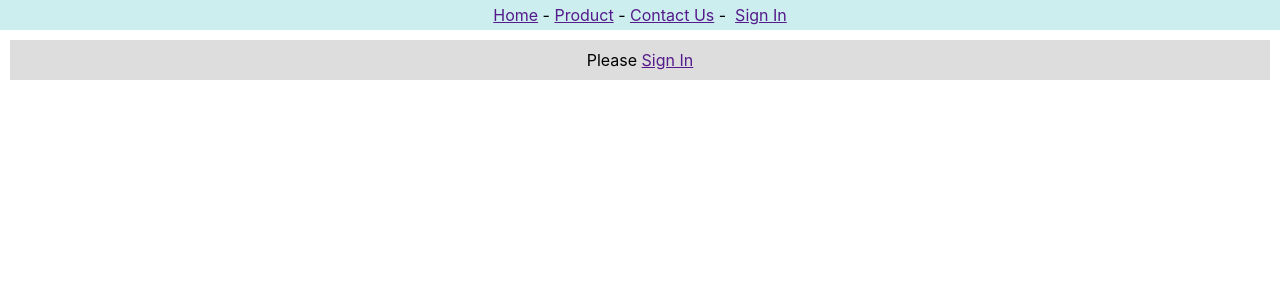
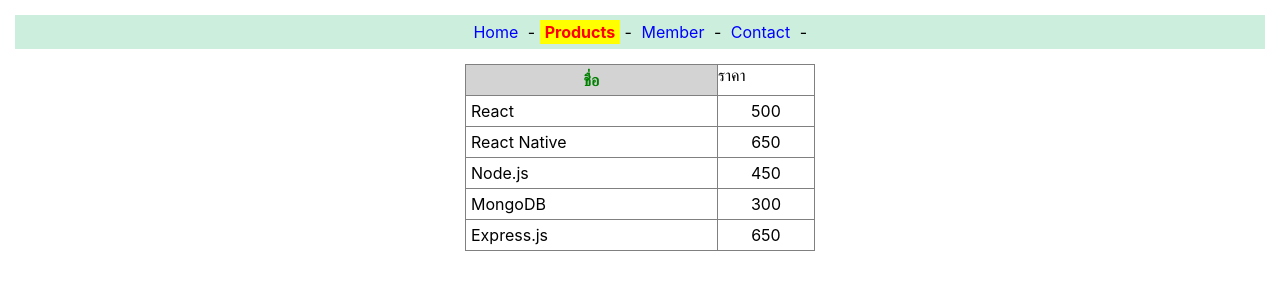
Before and after one commit to Wanderer-dvl/app1, a React (Create React App) app: page /products in a window 1280 px wide. Shown: the top 300 px of the page. Built offline with nearby package versions, Linux system fonts and the light colour scheme.

Commit message:
create router2 router3

```diff
--- a/package.json
+++ b/package.json
@@ -9,6 +9,7 @@
     "@testing-library/user-event": "^13.5.0",
     "react": "^19.2.7",
     "react-dom": "^19.2.7",
+    "react-router-dom": "^7.18.3",
     "react-scripts": "5.0.1",
     "web-vitals": "^2.1.4"
   },
--- a/src/App.js
+++ b/src/App.js
@@ -6,14 +6,13 @@
 import Header2 from './context-header2'
 import {userContext} from './context'
 import Content2 from './context-content2';
+import Router2 from './router2';
+import Router3 from './router3';
 
 export default function App() {
   const [user,setUser] = React.useState("")
 
   return (
-    <userContext.Provider value={[user, setUser]}>
-      <Header2 />
-      <Content2 />
-      </userContext.Provider>
+    <Router3/>
   )
 }
--- /dev/null
+++ b/src/home.js
@@ -0,0 +1,13 @@
+import React from 'react';
+
+export default function Home(){
+    return(
+        <p style={{textAlign:'center'}}>
+            <h3>ยินดีต้อนรับสู่ React Store</h3>
+            รายชื่อ <a href="/products">สินค้า</a> ที่เรามีจำหน่าย
+            <br/>
+            เเต่ท่านต้องเป็น <a href="/member">สมาชิก</a> จึงจะสั่งซื้อได้ <br/>
+            หากมีข้อสงสัย กรุณา <a href='/contact'>ติดต่อเรา</a>
+        </p>
+    )
+}
--- /dev/null
+++ b/src/member.js
@@ -0,0 +1,6 @@
+import React from 'react';
+export default function Member(){
+return (
+    <div style={{textAlign:'center'}}>Member Page</div>
+)
+}
--- /dev/null
+++ b/src/navlink.css
@@ -0,0 +1,17 @@
+.nav{
+    background-color: #ced;
+    padding: 7px;
+    text-align: center;
+    margin: 15px;
+}
+.menu{
+    color: blue;
+    text-decoration: none;
+    padding: 2px 5px;
+}
+.active_menu{
+    color: red;
+    background-color: yellow;
+    text-decoration: none;
+    padding: 2px 5px;
+}
--- /dev/null
+++ b/src/product.js
@@ -0,0 +1,24 @@
+import React from 'react';
+import './products.css'
+export default class Products extends React.Component {
+    data = [
+        ['React',500],
+        ['React Native',650],
+        ['Node.js',450],
+        ['MongoDB',300],
+        ['Express.js',650]
+    ]
+    render(){
+        return (
+            <table border="1">
+                <tr><th>ชื่อ</th>ราคา</tr>
+                {
+                    this.data.map(d => {
+                        return <tr><td>{d[0]}</td><td>{d[1]}</td></tr>
+                    })
+                }
+            </table>
+        )
+    }
+
+}
--- /dev/null
+++ b/src/products.css
@@ -0,0 +1,15 @@
+table{
+     width: 350px;
+     border-collapse: collapse;
+     margin: auto;
+}
+th{
+    background-color: lightgray;
+    color: green;
+}
+th,td{
+    padding: 5px;
+}
+td:nth-child(2){
+    text-align: center;
+}
--- /dev/null
+++ b/src/router2.js
@@ -0,0 +1,29 @@
+import React from 'react';
+import { BrowserRouter, NavLink } from 'react-router-dom';
+import './navlink.css';
+import './App.css';
+export default function Router2() {
+    return(
+        <BrowserRouter>
+            <nav className='nav'>
+                <NavLink to='/' className={({isActive})=>isActive ? "active_menu" : "menu"}
+                style={({isActive})=>{
+                    return{
+                        fontWeight: isActive?"bold":""
+                    }
+                }}
+                >
+                    Home
+
+                </NavLink> -&nbsp;
+                <NavLink to='/about' className={({isActive})=>isActive ? "active_menu" : "menu"}>
+                Products</NavLink> -&nbsp;
+                <NavLink to='/member' className={({isActive})=>isActive ? "active_menu" : "menu"}>
+                Member</NavLink> -&nbsp;
+                <NavLink to='/contact' className={({isActive})=>isActive ? "active_menu" : "menu"}>
+                Contact Us</NavLink> -&nbsp;
+            </nav>
+        </BrowserRouter>
+    )
+
+}
--- /dev/null
+++ b/src/router3.js
@@ -0,0 +1,53 @@
+import React from 'react';
+import { BrowserRouter, NavLink,Route,Routes } from 'react-router-dom';
+import './navlink.css';
+import './App.css';
+import Home from './home';
+import Products from './product';
+import Member from './member';
+
+export default function Router3() {
+    return (
+        <BrowserRouter>
+            <nav class="nav">
+                <NavLink to ='/' className={({isActive})=>isActive?
+                "active_menu":"menu"} style={({isActive})=>{
+                    return{
+                        fontWeight: isActive?"bold":""
+                    };
+
+                }}>Home</NavLink> -&nbsp;
+                <NavLink to ='/products' className={({isActive})=>isActive?
+                "active_menu":"menu"} style={({isActive})=>{
+                    return{
+                        fontWeight: isActive?"bold":""
+                    }
+                }
+                }>Products</NavLink> -&nbsp;
+                <NavLink to ='/member' className={({isActive})=>isActive?
+                "active_menu":"menu"} style={({isActive})=>{
+                    return{
+                        fontWeight: isActive?"bold":""
+                    }
+                }
+                }>Member</NavLink> -&nbsp;
+                <NavLink to='/contact' className={({isActive})=>isActive?
+                "active_menu":"menu"} style={({isActive})=>{
+                    return{
+                        fontWeight: isActive?"bold":""
+                    }
+                }
+                }>Contact</NavLink> -&nbsp;
+            </nav>
+            <Routes style={{margin:'20px'}}>
+                <Route path='/' element={<Home/>}/>
+                <Route path='/products' element={<Products/>}/>
+                <Route path='/member' element={<Member/>}/>
+                <Route path='/contact' element={<div style={{textAlign:'center'}}>Contact Page</div>}/>
+                <Route path='/*' element={<div style={{textAlign:'center'}}>404 Not Found</div>}/>
+            </Routes>
+
+
+        </BrowserRouter>
+    )
+}
```
Also changed, not shown: 1 other file (tests, documents, lock files or other folders).
